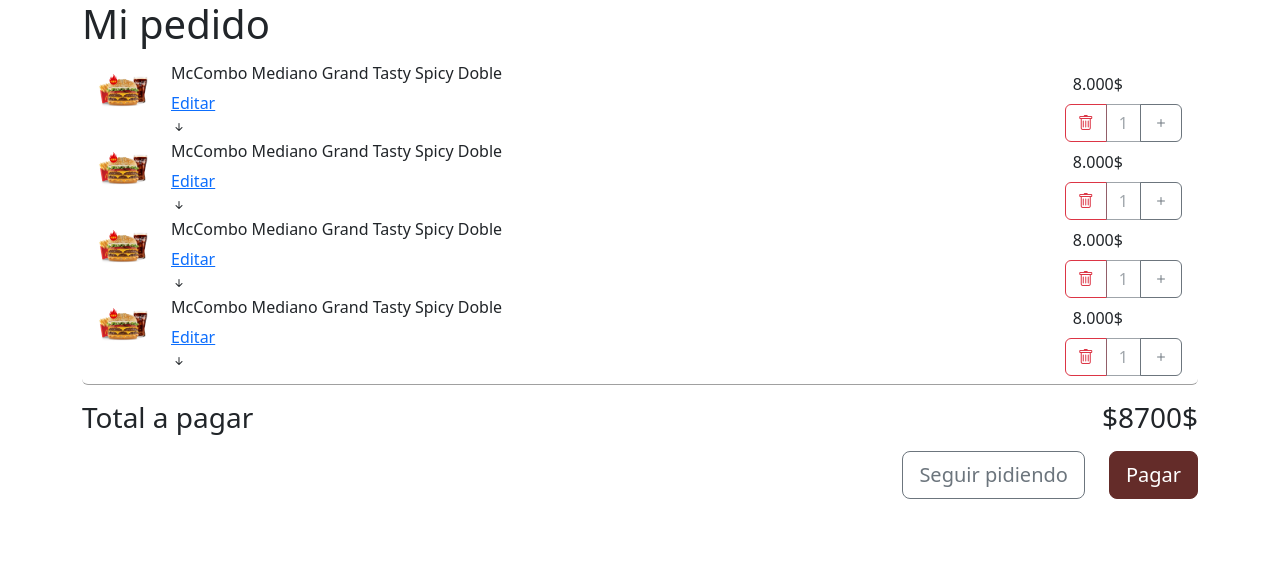
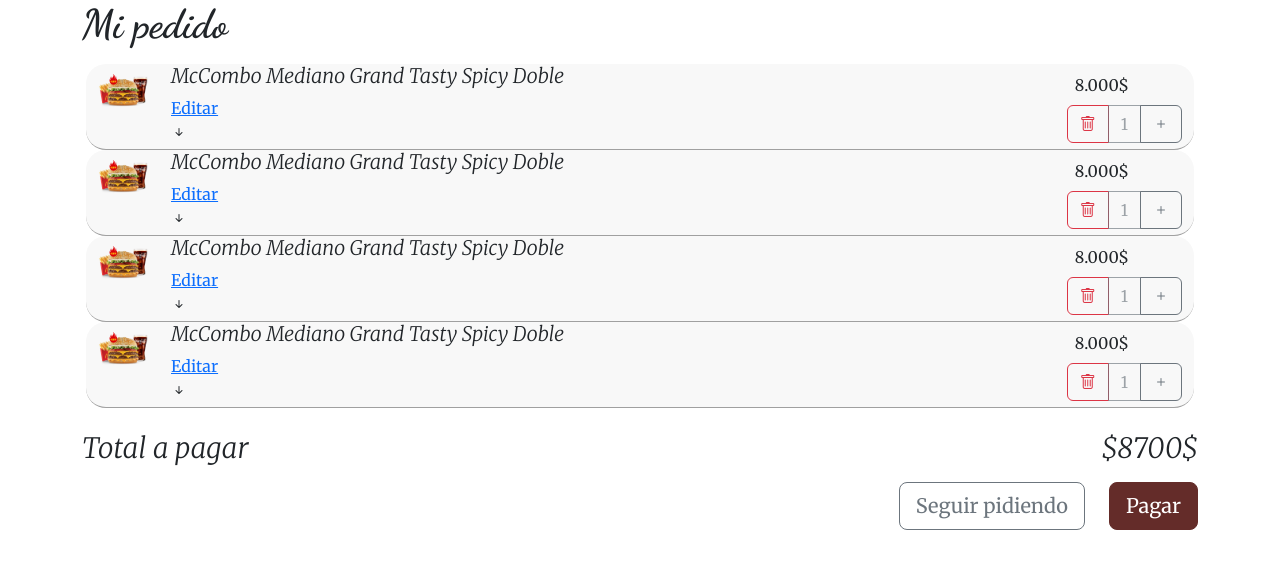
Before and after one commit to SheylaAstorga/RestaurantePF-Frontend, a React (Vite) app: page /pedido in a window 1280 px wide. Shown: the top 568 px of the page. Built offline with nearby package versions, Linux system fonts and the light colour scheme.

Commit message:
se colocaron las fuentes, y los colores a la grilla

```diff
--- a/src/components/DetallePedido.jsx
+++ b/src/components/DetallePedido.jsx
@@ -14,7 +14,7 @@ const DetallePedido = () => {
         ></i>
       <Collapse in={open}>
         <div id="example-collapse-text">
-        Papas Fritas Medianas - Sal - Coca-Cola Zero - Hielo - Pan XL - Carne - Queso Cheddar en fetas - Cebolla - Tomate - Lechuga - Salsa Tasty - Salsa Spicy
+       <p> Papas Fritas Medianas - Sal - Coca-Cola Zero - Hielo - Pan XL - Carne - Queso Cheddar en fetas - Cebolla - Tomate - Lechuga - Salsa Tasty - Salsa Spicy</p>
         </div>
       </Collapse>
       </>
--- a/src/components/PedidosIndividuales.jsx
+++ b/src/components/PedidosIndividuales.jsx
@@ -29,7 +29,7 @@ const PedidosIndividuales = () => {
         <Col className="d-flex">
           <img className='imgHamburguesa' src={hamburguesa} alt="imagen del producto" />
           <article className='d-flex flex-column'>
-            <h6>McCombo Mediano Grand Tasty Spicy Doble</h6>
+            <h5>McCombo Mediano Grand Tasty Spicy Doble</h5>
             <Link to={'/'}>Editar</Link>
             <DetallePedido></DetallePedido>
           </article>
--- a/src/components/Principal.jsx
+++ b/src/components/Principal.jsx
@@ -3,7 +3,7 @@ import React from 'react';
 const Principal = () => {
     return (
         <div>
-            Soy la pagina principal
+            Soy la pagina principal porfavor poner /pedido en el buscador para saltar a la pagina. Gracias
         </div>
     );
 };
--- a/src/style/pedido.css
+++ b/src/style/pedido.css
@@ -1,7 +1,23 @@
-/* Agregar estilo para el borde inferior de cada elemento de la lista */
-.border-bottom-list .list-group-item {
-    border-bottom: 0.5px solid rgb(160, 160, 160);
-  }
+/* fuentes */
+@import url('https://fonts.googleapis.com/css2?family=Dancing+Script:wght@700&family=Merriweather:ital,wght@0,400;1,300&display=swap');
+h1{
+    font-family: "Dancing Script", cursive;
+  font-optical-sizing: auto;
+  font-weight: 700;
+  font-style: normal;
+}
+
+h2,h3,h4,h5,h6{
+    font-family: "Merriweather", serif;
+  font-weight: 300;
+  font-style: italic;
+}
+
+*{
+    font-family: "Merriweather", serif;
+    font-weight: 400;
+    font-style: normal;
+}
 
   .border-bottom-list .list-group-item:last-child {
     border-right: none;
@@ -10,6 +26,13 @@
 
   .list-group-item {
     border: none;
+  }
+
+  .row{
+    border-bottom: 0.1px solid rgb(160, 160, 160);
+    border-radius: 20px;
+    padding-bottom: 5px;
+    background-color: rgb(248, 248, 248);
   }
 
   .imgHamburguesa{
```
